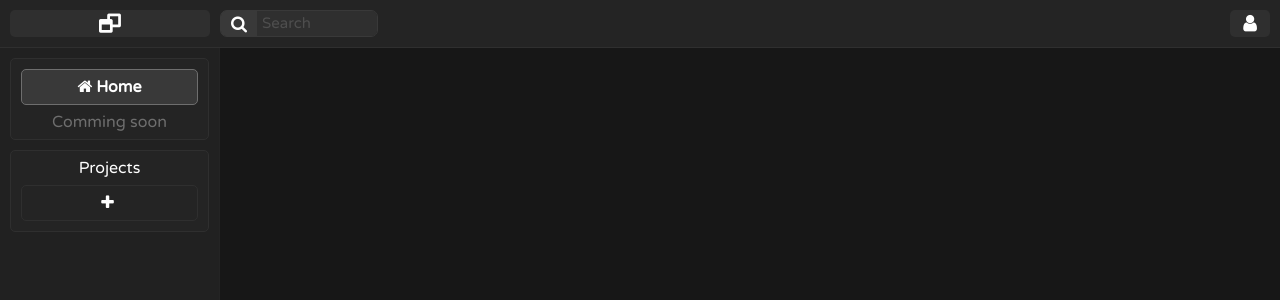
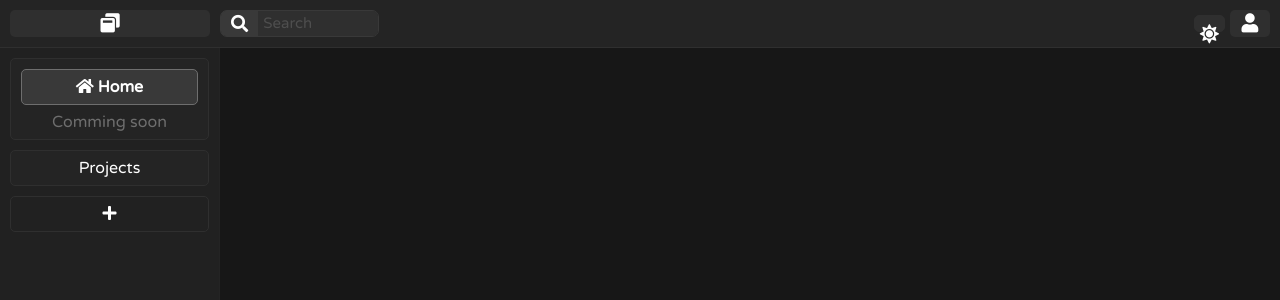
Before and after one commit to valb-mig/todo-web-app, a React (Create React App) app: page / in a window 1280 px wide. Shown: the top 300 px of the page. Built offline with nearby package versions, Linux system fonts and the light colour scheme.

Commit message:
[Fix project header scss + Making theme switch]

```diff
--- a/public/index.html
+++ b/public/index.html
@@ -4,14 +4,12 @@
     <meta charset="utf-8" />
     <link rel="icon" href="%PUBLIC_URL%/assets/icon/favicon.ico" />
     <meta name="viewport" content="width=device-width, initial-scale=1" />
-    <meta name="theme-color" content="#000000" />
     <meta
       name="description"
       content="Web site created using create-react-app"
     />
-    <link rel="manifest" href="%PUBLIC_URL%/manifest.json" />
-    <link rel="stylesheet" href="https://cdnjs.cloudflare.com/ajax/libs/font-awesome/4.7.0/css/font-awesome.min.css">
-    <link rel="stylesheet" href="https://fonts.googleapis.com/css?family=Varela Round">
+    <link rel="manifest"   href="%PUBLIC_URL%/manifest.json" />
+    <link rel="stylesheet" href="https://pro.fontawesome.com/releases/v5.15.3/css/all.css" integrity="SUA_INTEGRIDADE_AQUI" crossorigin="anonymous">    <link rel="stylesheet" href="https://fonts.googleapis.com/css?family=Varela Round">
     <title>Home</title>
   </head>
 
--- a/src/components/App.jsx
+++ b/src/components/App.jsx
@@ -98,8 +98,10 @@ const App = () => {
 
           {projects.length > 0 &&(
             <>
+              <div className='project-header'>
                 <div className='project-name'>
                   <i className='fa fa-list'></i> {selectedProjectName}
+                </div>
               </div>
 
               <div className='input-bar'>
@@ -126,6 +128,7 @@ const App = () => {
                 </div>
               </div>
 
+                {tasks.filter(task => task.project === selectedProject).length > 0 &&(
                   <div className='task-content'>
                     <div className='task-box'>
 
@@ -140,6 +143,8 @@ const App = () => {
 
                     </div>
                   </div>
+                )}
+
               </>
             )}
           </div>
--- a/src/components/Header.jsx
+++ b/src/components/Header.jsx
@@ -1,5 +1,6 @@
-import React from 'react';
-import Input from './Input';
+import React  from 'react';
+import Input  from './Input';
+import Button from './Button';
 
 import './scss/Header.scss';
 
@@ -20,6 +21,11 @@ const Header = (props) => {
           </div>
 
           <div className='header-end'>
+            <Button
+                icon='sun'
+                class={'switch-color'}
+                //onclick={''}
+              />
             <div className='header-account bg-light-gray'><i className='fa fa-user'></i></div>
           </div>
         </div>
--- a/src/components/Sidebar.jsx
+++ b/src/components/Sidebar.jsx
@@ -67,8 +67,8 @@ const Sidebar = (props) => {
                     <div className='comming-soon'>Comming soon</div>
                 </div>
                 <div className='sidebar-projects'>
-                    Projects
-
+                    <div className='projects-header'>Projects</div>
+                        <div className='projects-content'>
                             {projects.map((project, index)=>(
                                 <Button
                                     id={index}
@@ -87,7 +87,8 @@ const Sidebar = (props) => {
                                     cancelClick={()=>{showModal(false)}}
                                 />
                             )}
-
+                        </div>
+                    </div>
                 <div className='add-button'>
                     <Button
                         icon='plus'
@@ -95,7 +96,6 @@ const Sidebar = (props) => {
                     />
                 </div>
             </div>
-            </div>
 
         </div>
     );
--- a/src/components/scss/App.scss
+++ b/src/components/scss/App.scss
@@ -39,16 +39,25 @@
         padding: 20px 20px 0px 20px;
         width: 100%;
 
-        .project-name{
-          display:          inline;
-          text-align:       center;
-          color:            $white;
-          background-color: $gray;
-          word-break:       break-all;
-          border-radius:    $radius;
-          font-size:        1.6em;
-          border:           1px solid $light-gray;
-          margin-bottom:    5px;
+        .project-header{
+
+          display:       flex;
+          width:         100%;
+          color:         $white;
+          word-break:    break-all;
+          margin-bottom: 5px;
+
+          .project-name{
+
+            font-size:        1.6em;
+            border-radius:    $radius;
+            background-color: $gray;
+            border:           1px solid $light-gray;
+            padding:          2px 10px 2px 10px;
+            max-height:       100px;
+            overflow-y:       scroll;
+
+          }
         }
 
         .input-bar {
--- a/src/components/scss/Sidebar.scss
+++ b/src/components/scss/Sidebar.scss
@@ -33,6 +33,7 @@
         .sidebar-projects {
 
             text-align: center;
+            word-break: break-all;
             color: $white;
             background-color: $gray;
             border:     1px solid $light-gray;
@@ -41,15 +42,20 @@
             margin-top: 10px;
             padding:    5px;
 
+            .projects-content {
+                max-height: 400px;
+                overflow-y: scroll;
+
+            }
+
             i{
                 margin-right: 4px;
             }
-
-            .add-button{
-
-                .button{
-                    background-color: transparent;
-                }
+        }
+        .add-button{
+            .button{
+                margin: 10px 0px 0px 0px;
+                background-color: transparent;
             }
         }
     }
--- a/src/components/scss/Task.scss
+++ b/src/components/scss/Task.scss
@@ -19,7 +19,6 @@
     overflow-y:      scroll;
     border-radius:   5px;
     margin-top:      5px;
-    height:          100%;
 
     .task-box {
 
```
Lines whose indentation alone changed are shown as unchanged.
